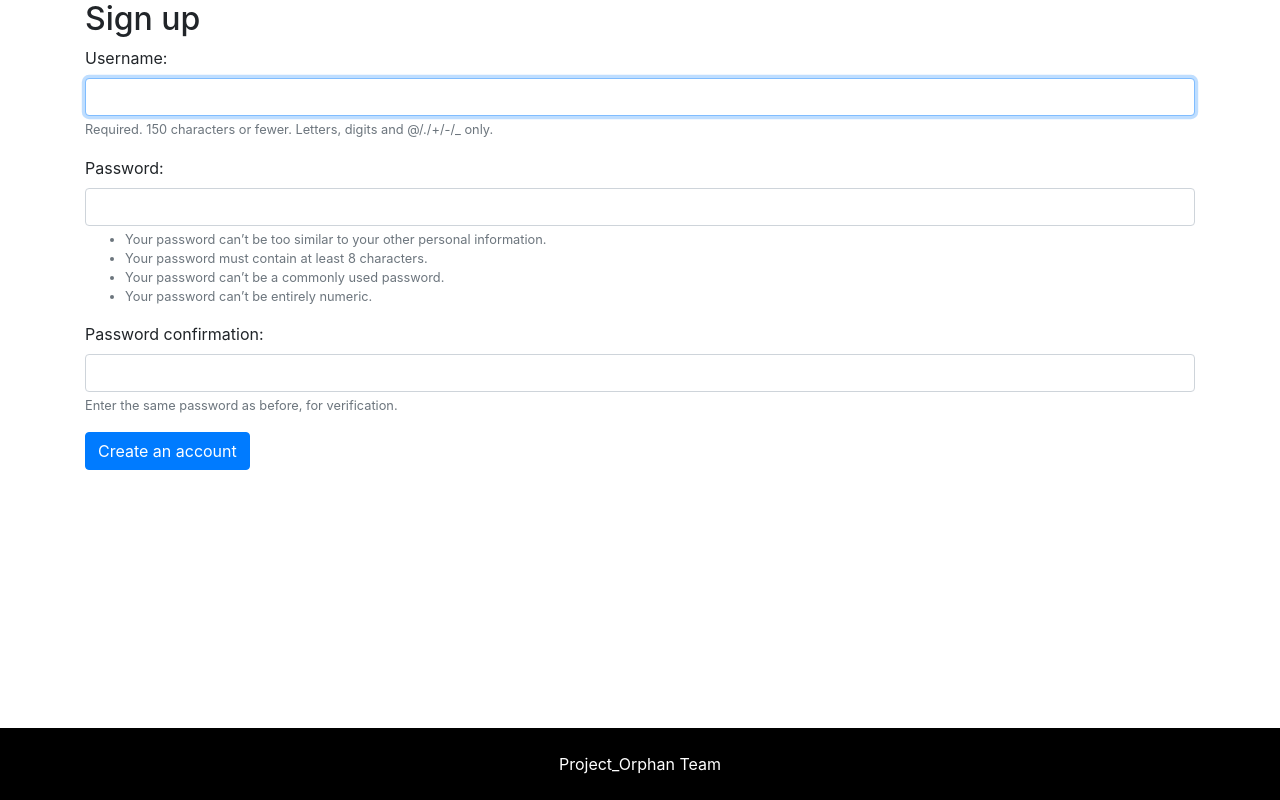
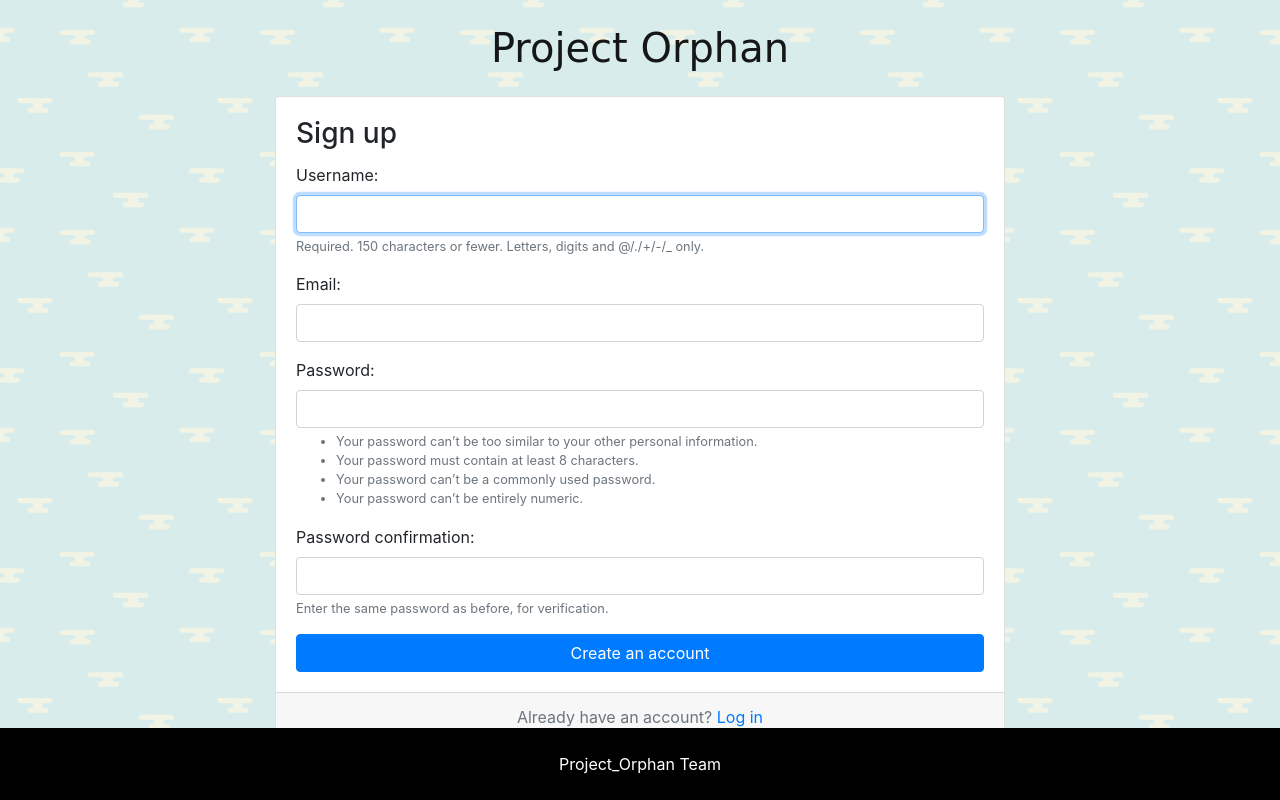
Before and after one commit to Shivams334/Project_Orphan, a Django app: page /signup/ in a window 1280 px wide. Run offline with Django 3.2, Linux system fonts and the light colour scheme; some libraries are stand-ins or nearby versions.

Commit message:
Error(Base.html):
Messed up authentication in base.html

```diff
--- /dev/null
+++ b/accounts/forms.py
@@ -0,0 +1,12 @@
+from django import forms
+from django.contrib.auth.forms import UserCreationForm
+from django.contrib.auth.models import User
+
+
+class SignUpForm(UserCreationForm):
+    email = forms.CharField(max_length=254, required=True,
+                            widget=forms.EmailInput())
+
+    class Meta:
+        model = User
+        fields = ('username', 'email', 'password1', 'password2')
--- a/accounts/views.py
+++ b/accounts/views.py
@@ -1,15 +1,16 @@
 from django.contrib.auth import login as auth_login
-from django.contrib.auth.forms import UserCreationForm
 from django.shortcuts import render, redirect
+
+from .forms import SignUpForm
 
 
 def signup(request):
     if request.method == 'POST':
-        form = UserCreationForm(request.POST)
+        form = SignUpForm(request.POST)
         if form.is_valid():
             user = form.save()
             auth_login(request, user)
             return redirect('home')
     else:
-        form = UserCreationForm()
+        form = SignUpForm()
     return render(request, 'signup.html', {'form': form})
--- a/project_orphan/settings.py
+++ b/project_orphan/settings.py
@@ -128,3 +128,5 @@ STATIC_URL = '/static/'
 STATICFILES_DIRS = [
     os.path.join(BASE_DIR, 'static'),
 ]
+
+LOGOUT_REDIRECT_URL = 'home'
--- a/project_orphan/urls.py
+++ b/project_orphan/urls.py
@@ -15,6 +15,7 @@ Including another URLconf
 """
 from django.conf.urls import url
 from django.contrib import admin
+from django.contrib.auth import views as auth_views
 
 
 from accounts import views as accounts_views
@@ -22,6 +23,7 @@ from orphan import views
 
 urlpatterns = [
     url(r'^signup/$', accounts_views.signup, name='signup'),
+    url(r'^logout/$', auth_views.LogoutView.as_view(), name='logout'),
     url(r'^$', views.home, name='home'),
     url(r'^admin/', admin.site.urls),
 ]
--- /dev/null
+++ b/static/css/accounts.css
@@ -0,0 +1,17 @@
+body {
+  background-image: url(/home/cyber_freak/Project_Orphan/static/img/cloudy-day.png
+);
+}
+
+.logo {
+  font-family: 'Peralta', cursive;
+}
+
+.logo a {
+  color: rgba(0,0,0,.9);
+}
+
+.logo a:hover,
+.logo a:active {
+  text-decoration: none;
+}
--- a/templates/base.html
+++ b/templates/base.html
@@ -20,16 +20,30 @@
           </button>
           <div class="collapse navbar-collapse" id="navbarResponsive">
             <ul class="navbar-nav ml-auto">
+              {% if user.is_authenticated %}
+              <a class="nav-link dropdown-toggle" href="#" id="userMenu" data-toggle="dropdown" aria-haspopup="true" aria-expanded="false">
+              {{ user.username }}
+            </a>
+            <div class="dropdown-menu dropdown-menu-right" aria-labelledby="userMenu">
+              <a class="dropdown-item" href="#">My account</a>
+              <a class="dropdown-item" href="#">Change password</a>
+              <div class="dropdown-divider"></div>
+              <a class="dropdown-item" href="{% url 'logout' %}">Log out</a>
+            </div>
+          </li>
+        </ul>
+        {% else %}
               <li class="nav-item">
                 <a class="nav-link js-scroll-trigger text-white" href="#">Login</a>
               </li>
               <li class="nav-item">
-                <a class="nav-link js-scroll-trigger text-white" href="#">SignUp</a>
+                <a class="nav-link js-scroll-trigger text-white" href="{% url 'signup' %}">SignUp</a>
               </li>
             </ul>
           </div>
         </div>
       </nav>
+      {% endif %}
       {% block content %}
       {% endblock %}
 {% endblock body %}
--- a/templates/signup.html
+++ b/templates/signup.html
@@ -1,12 +1,32 @@
 {% extends 'base.html' %}
+
+{% load static %}
+
+{% block stylesheet %}
+  <link rel="stylesheet" href="{% static 'css/accounts.css' %}">
+{% endblock %}
 
 {% block body %}
   <div class="container">
-    <h2>Sign up</h2>
-    <form method="post" novalidate>
-      {% csrf_token %}
-      {% include 'includes/form.html' %}
-      <button type="submit" class="btn btn-primary">Create an account</button>
-    </form>
+    <h1 class="text-center logo my-4">
+      <a href="{% url 'home' %}">Project Orphan</a>
+    </h1>
+    <div class="row justify-content-center">
+      <div class="col-lg-8 col-md-10 col-sm-12">
+        <div class="card">
+          <div class="card-body">
+            <h3 class="card-title">Sign up</h3>
+            <form method="post" novalidate>
+              {% csrf_token %}
+              {% include 'includes/form.html' %}
+              <button type="submit" class="btn btn-primary btn-block">Create an account</button>
+            </form>
+          </div>
+          <div class="card-footer text-muted text-center">
+            Already have an account? <a href="#">Log in</a>
+          </div>
+        </div>
+      </div>
+    </div>
   </div>
 {% endblock %}
```
Also changed, not shown: db.sqlite3, static/img/cloudy-day.png (added), 1 other file.
